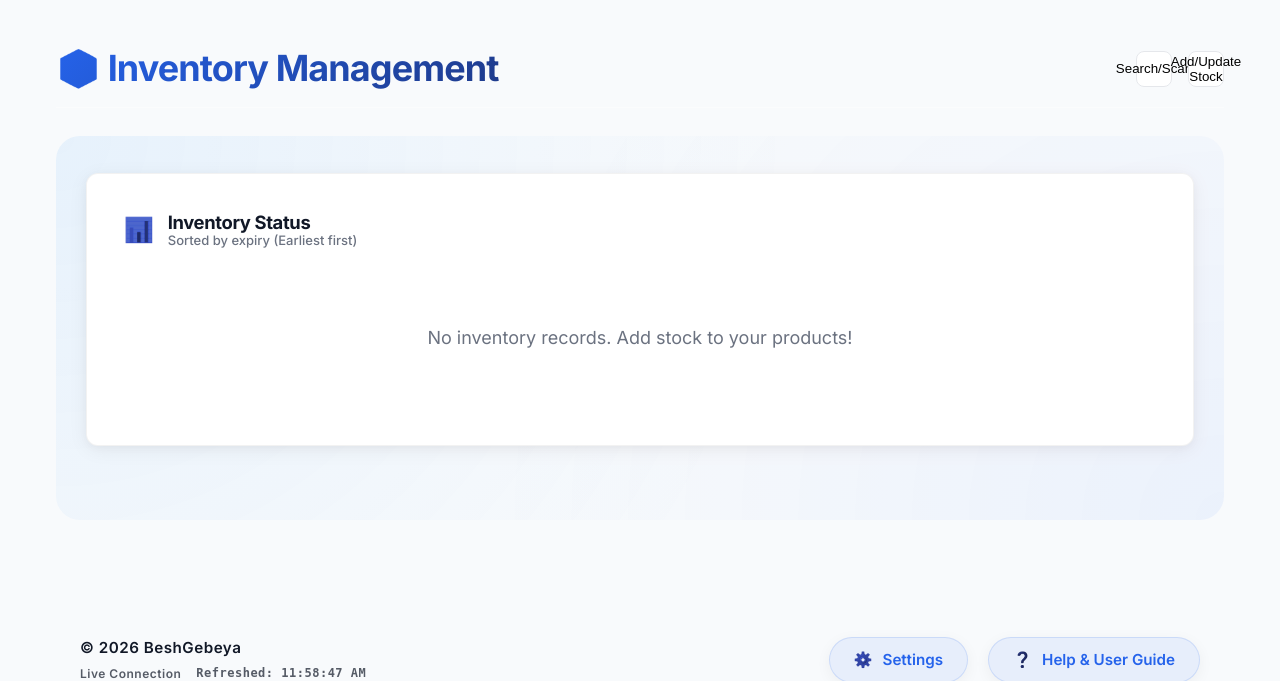
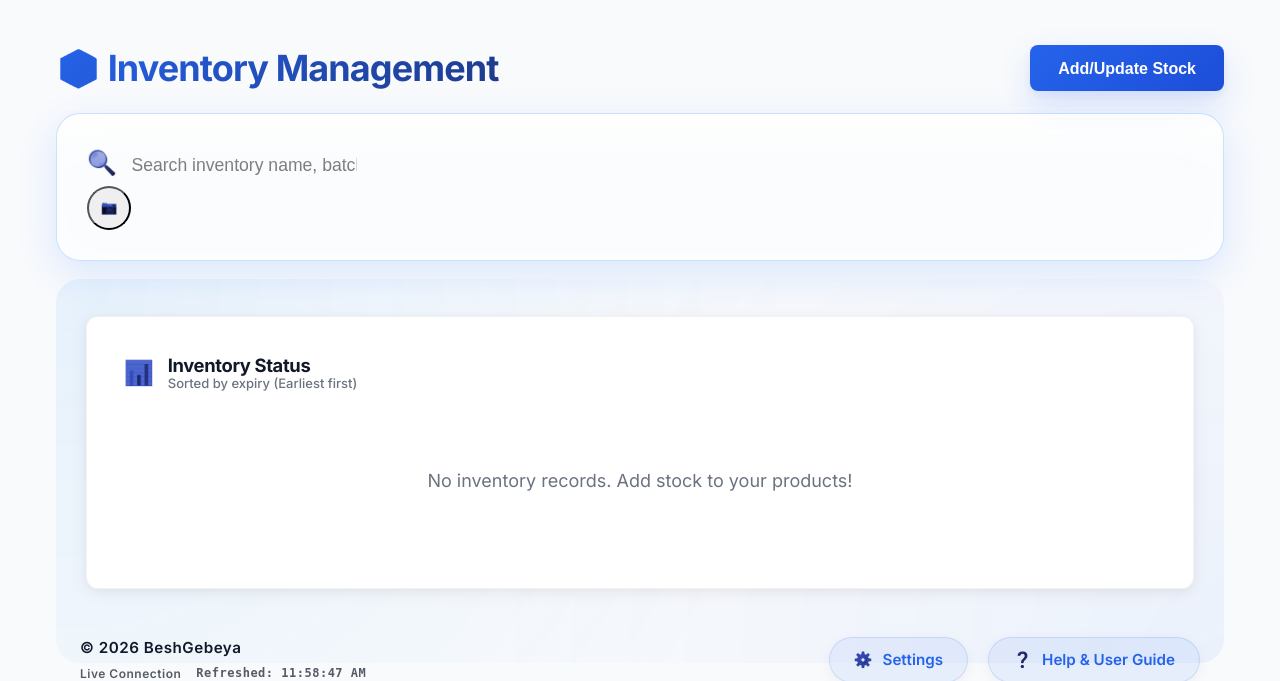
Before and after one commit to hanamesfin/beshgebeya-app, a Flask app: page /inventory in a window 1280 px wide. Shown: the part 101-782 px from the top of the page. Run offline with Flask 3, Linux system fonts and the light colour scheme; a user stored in the database is signed in; data comes from the database, SQL or seed files in the repository; data that the repository does not hold is empty; some libraries are stand-ins or nearby versions.

Commit message:
Refine Inventory UI: always visible search and clean header

```diff
--- a/templates/inventory.html
+++ b/templates/inventory.html
@@ -4,49 +4,22 @@
 
 {% block content %}
 <div class="container" x-data="{
-    showSearch: false,
     showForm: false,
-    toggleSearch() {
-        this.showSearch = !this.showSearch;
-        if (this.showSearch) {
-            this.showForm = false;
-            this.$nextTick(() => startCamera());
-        } else {
-            stopCamera();
-        }
-    },
     toggleForm() {
         this.showForm = !this.showForm;
-        if (this.showForm) this.showSearch = false;
         if (this.showForm) InventoryManager.resetForm();
     }
 }">
-    <div class="page-header">
+    <div class="page-header" style="margin-bottom: 5px;">
         <h1 data-en="📦 Inventory Management" data-am="📦 የእቃዎች አስተዳደር">📦 Inventory Management</h1>
         <div class="header-actions">
-            <button @click="toggleSearch()" class="btn-action btn-action-search" title="Toggle Search">
-                <svg width="20" height="20" viewBox="0 0 24 24" fill="none" stroke="currentColor" stroke-width="2"
-                    stroke-linecap="round" stroke-linejoin="round">
-                    <circle cx="11" cy="11" r="8"></circle>
-                    <line x1="21" y1="21" x2="16.65" y2="16.65"></line>
-                </svg>
-                <span data-en="Search/Scan" data-am="ፈልግ/ቃኝ">Search/Scan</span>
-            </button>
-            <button @click="toggleForm()" class="btn-action btn-action-add" title="Add Inventory">
-                <svg width="20" height="20" viewBox="0 0 24 24" fill="none" stroke="currentColor" stroke-width="2"
-                    stroke-linecap="round" stroke-linejoin="round">
-                    <path d="M12 5v14M5 12h14"></path>
-                </svg>
-                <span data-en="Add/Update Stock" data-am="ክምችት ጨምር/አድስ">Add/Update Stock</span>
-            </button>
+            <button @click="toggleForm()" class="btn-primary" data-en="Add/Update Stock"
+                data-am="ክምችት ጨምር/አድስ">Add/Update Stock</button>
         </div>
     </div>
 
     <!-- Persistent Sticky Search -->
-    <div class="sticky-search-container" x-show="showSearch" x-cloak
-        x-transition:enter="transition ease-out duration-300" x-transition:enter-start="opacity-0 -translate-y-4"
-        x-transition:enter-end="opacity-100 translate-y-0" x-transition:leave="transition ease-in duration-200"
-        x-transition:leave-start="opacity-100 translate-y-0" x-transition:leave-end="opacity-0 -translate-y-4">
+    <div class="sticky-search-container">
         <div class="crystal-card"
             style="padding: 15px 20px; display: flex; align-items: center; gap: 15px; margin-bottom: 20px; border-radius: var(--radius-full);">
             <span class="blue-emoji" style="font-size: 1.5rem;">🔍</span>
```
